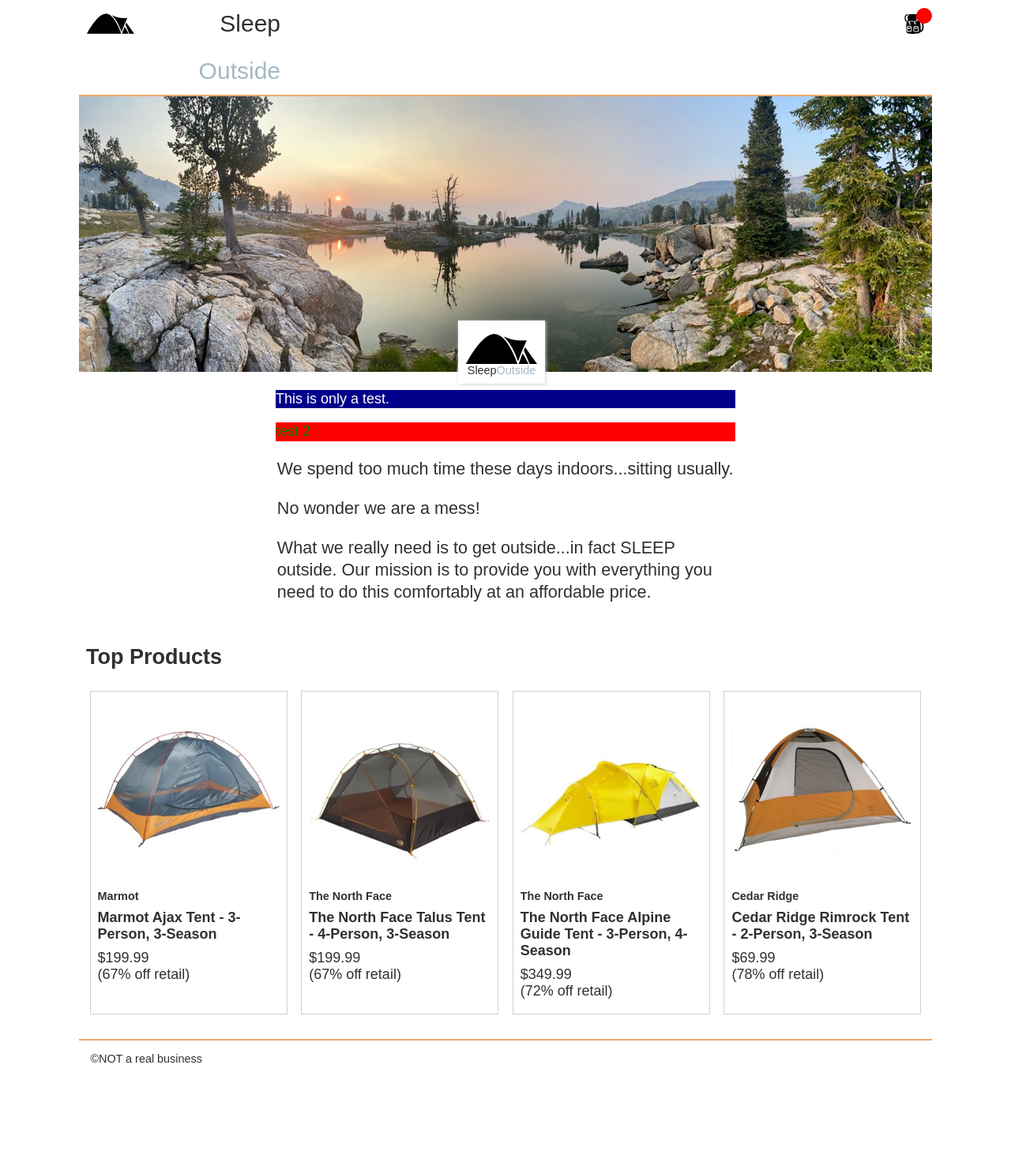
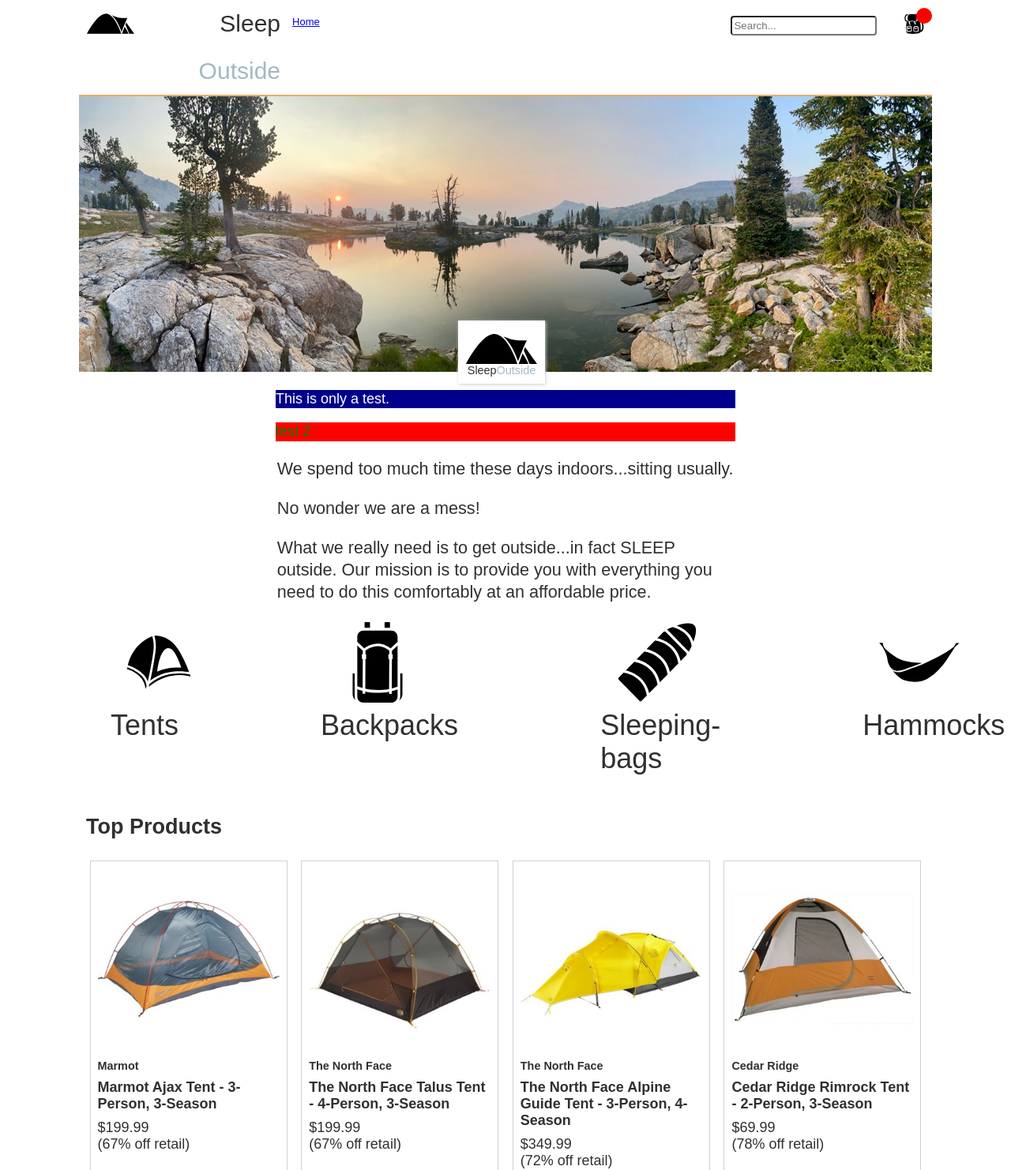
Before and after one commit to swordgeo/Team15-WDD330-2023, a website: page src/index.html in a window 1280 px wide. Shown: the top 1482 px of the page at 79% size. Before the commit the page ends 1363 px from the top, so only its background shows below. Drawn offline with nearby package versions, Linux system fonts and the light colour scheme.

Commit message:
testing with the crumbs.

```diff
--- a/src/css/style.css
+++ b/src/css/style.css
@@ -90,6 +90,39 @@
   border: 0;
   font-size: var(--large-font);
   cursor: pointer;
+  border-radius: 1em;
+}
+
+.categories a {
+  text-decoration: none;
+  color: #303030;
+  font-size: 2em;
+
+}
+.categories a:hover{
+
+  font-style: italic;
+
+}
+
+.categories li{
+list-style-type: none;
+
+}
+.categories ul {
+  display: flex;
+  gap: 10em;
+}
+.categories img {
+  height: 6em;
+  margin-left: 1em;
+}
+
+.display{
+  padding: 1.5em;
+  margin-left: -3em;
+  font-size: small;
+
 }
 #searchBar {
   border-radius: .3em;
--- a/src/index.html
+++ b/src/index.html
@@ -7,12 +7,18 @@
     <link rel="stylesheet" href="/css/style.css" />
     <script src="js/main.js" type="module"></script>
     <script src="js/cart-count.js" type="module"></script>
+    <script src=
+   "https://ajax.googleapis.com/ajax/libs/jquery/3.5.1/jquery.min.js">
+   </script>
+
+
+
+
 
 
   </head>
   <body>
-    <header class="divider" id="header">
-    </header>
+    <header class="divider" id="header"></header>
     <main class="divider">
       <div class="hero">
         <img
@@ -34,64 +40,73 @@
           comfortably at an affordable price.
         </p>
       </section>
+      <section class="categories">
+        <ul >
+          <li id="tent">
+
+            <img src="/images/noun_Tent_3544767.svg" alt="Tent Icon from Noun Project: Mustofa Bayu" />
+            <a href="#" >Tents</a>
+            <!-- <a href="./product-listing/index.html?category=tents"> -->
+
+              <!-- <h2>Tents</h2> -->
+            </a>
+          </li>
+          <li id="backpack">
+
+            <img src="/images/noun_carrier bag_3544771.svg" alt="Backpack Icon from Noun Project: Mustofa Bayu" />
+            <a href="#" >Backpacks</a>
+            <!-- <a href="./product-listing/index.html?category=backpacks"> -->
+
+              <!-- <h2>Backpacks</h2> -->
+            </a>
+          </li>
+          <li id="sleeping-bag">
+
+            <img src="/images/noun_Sleeping Bag_3544775.svg" alt="Sleeping Bag Icon from Noun Project: Mustofa Bayu" />
+            <a href="#" >Sleeping-bags</a>
+            <!-- <a href="./product-listing/index.html?category=sleeping-bags"> -->
+
+              <!-- <h2>Sleeping Bags</h2> -->
+            </a>
+          </li>
+          <li id="hammock">
+
+            <img src="/images/noun_Hammock_791143.svg" alt="Hammock Icon from Noun Project: Paul Richard" />
+            <a href="#" >Hammocks</a>
+            <!-- <a href="./product-listing/index.html?category=hammocks"> -->
+
+              <!-- <h2>Hammocks</h2> -->
+            </a>
+          </li>
+        </ul>
+      </section>
       <section class="products">
         <h2>Top Products</h2>
 
         <ul class="product-list" id="mySearch">
-          <!--
-          <li class="product-card">
-            <a href="product_pages/index.html?product=880RR">
-              <img
-                src="images/tents/marmot-ajax-tent-3-person-3-season-in-pale-pumpkin-terracotta~p~880rr_01~320.jpg"
-                alt="Marmot Ajax tent"
-              />
-              <h3 class="card__brand">Marmot</h3>
-              <h2 class="card__name">Ajax Tent - 3-Person, 3-Season</h2>
-              <p class="product-card__price">$199.99</p></a
-            >
-          </li>
-          <li class="product-card">
-            <a href="product_pages/index.html?product=985RF">
-              <img
-                src="images/tents/the-north-face-talus-tent-4-person-3-season-in-golden-oak-saffron-yellow~p~985rf_01~320.jpg"
-                alt="Talus Tent - 4-Person, 3-Season"
-              />
-              <h3 class="card__brand">The North Face</h3>
-              <h2 class="card__name">Talus Tent - 4-Person, 3-Season</h2>
-              <p class="product-card__price">$199.99</p></a
-            >
-          </li>
-          <li class="product-card">
-            <a href="product_pages/index.html?product=985PR">
-              <img
-                src="images/tents/the-north-face-alpine-guide-tent-3-person-4-season-in-canary-yellow-high-rise-grey~p~985pr_01~320.jpg"
-                alt="Alpine Guide Tent - 3-Person, 4-Season"
-              />
-              <h3 class="card__brand">The North Face</h3>
-              <h2 class="card__name">Alpine Guide Tent - 3-Person, 4-Season</h2>
-              <p class="product-card__price">$349.99</p></a
-            >
-          </li>
-          <li class="product-card">
-            <a href="product_pages/index.html?product=344YJ">
-              <img
-                src="images/tents/cedar-ridge-rimrock-tent-2-person-3-season-in-rust-clay~p~344yj_01~320.jpg"
-                alt="Rimrock Tent - 2-Person, 3-Season"
-              />
-              <h3 class="card__brand">Cedar Ridge</h3>
-              <h2 class="card__name">Rimrock Tent - 2-Person, 3-Season</h2>
-              <p class="product-card__price">$69.99</p></a
-            >
-          </li>
-          -->
+
         </ul>
 
       </section>
     </main>
     <footer id="footer"></footer>
+    <script type="text/javascript">
 
-  </body>
-  <script>function mySearchFunction() {
+      $('.categories a').on('click', function() {
+       //selecting the syllabus class
+         $select = $('<div class="breadfooter"></div>');
+         $(this).parents('li').each(function(n, li) {
+            //Adding / to each anchor tag of li
+             $select.prepend(' / ',$(li).children('a').clone());
+         });
+       // Displaying the hierarchical order of pages.
+       $('.display').html(
+         $select.prepend('<a href="#breadfooter">Home</a>'));
+   })
+
+   </script>
+
+<script>function mySearchFunction() {
 
     console.log("I was clicked.")//This is for testing purposes.
 
@@ -112,4 +127,7 @@
        }
 }
 </script>
+  </body>
+
+
 </html>
--- a/src/partials/header.html
+++ b/src/partials/header.html
@@ -5,10 +5,19 @@
     Sleep
     <span class="highlight">Outside</span>
   </a>
+
 </div>
-<!-- <div class="search" >
-  <input type="search" id="searchBar" onkeyup="mySearchFunction()" placeholder="Search..." title="Type in a category">
-</div> -->
+<div class="display">
+  <div class="breadfooter">
+    <a href="http://localhost:5173/">Home</a>
+  </div>
+</div>
+
+
+
+<div class="search" >
+  <input type="search" id="searchBar" onkeyup="mySearchFunction()" onblur="mySearchFunction()" placeholder="Search..." title="Type in a category">
+</div>
 
 <div class="cart">
   <a href="../cart/index.html">
```
Also changed, not shown: src/js/search.js (deleted, +0 -24 lines), src/partials/footer.html (+5 -0 lines), src/product_pages/index.html (+1 -1 lines), src/images/noun_Hammock_791143.svg (added), src/images/noun_Sleeping Bag_3544775.svg (added), src/images/noun_Tent_3544767.svg (added), src/images/noun_carrier bag_3544771.svg (added).
